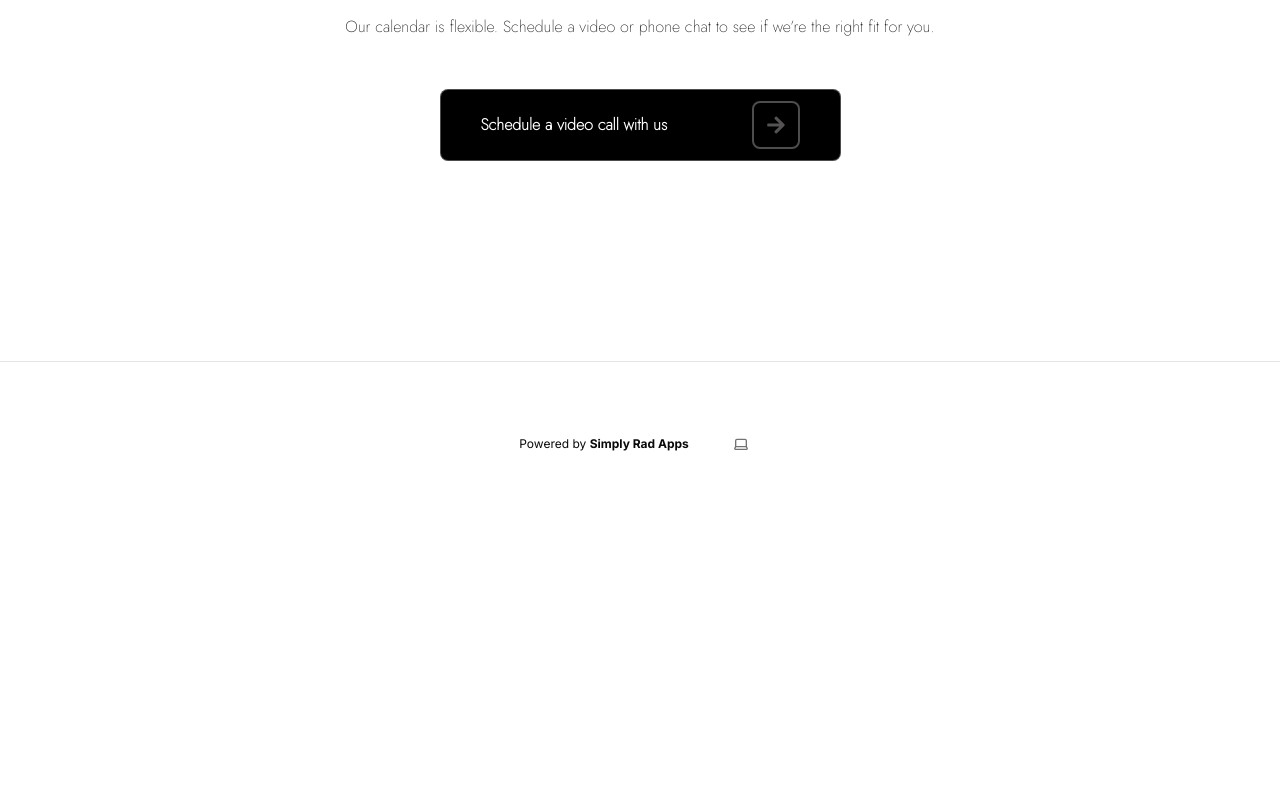
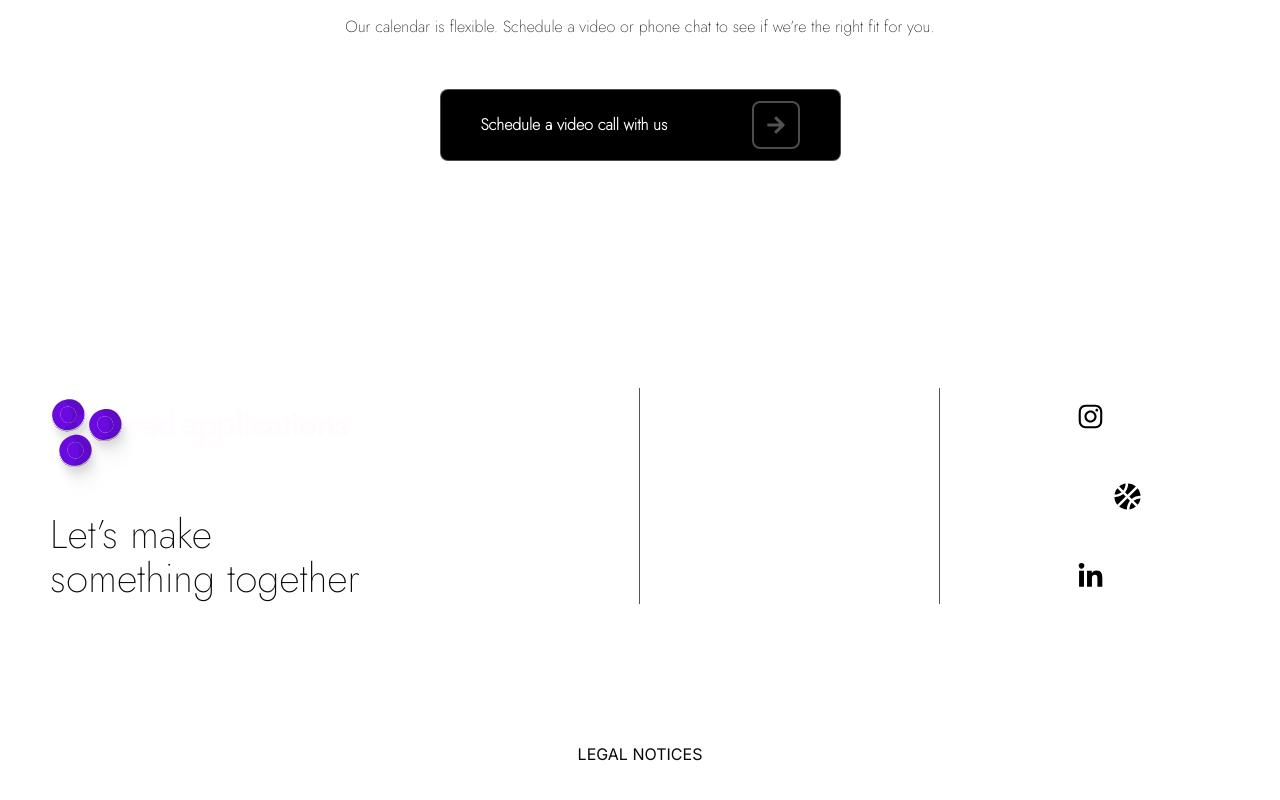
Before and after one commit to SimplyRadAppsAdmin/simply-rad-apps, a Next.js app: page / in a window 1280 px wide. Shown: the part 3742-4542 px from the top of the page. Before the commit the page ends 4268 px from the top, so only its background shows below. Built offline with nearby package versions, Linux system fonts and the light colour scheme.

Commit message:
added footer to home

```diff
--- /dev/null
+++ b/app/home/components/footer.module.css
@@ -0,0 +1,111 @@
+.container {
+  display: flex;
+  flex-direction: column;
+  align-items: center;
+  max-width: 1200px;
+  margin: 50px auto;
+  font-family: "Jost", Arial, sans-serif;
+  position: relative; /* Important for pseudo-elements positioning */
+}
+
+.left h1 {
+  font-size: 40px;
+  line-height: 44px;
+  letter-spacing: 0.25%;
+  margin: 10px;
+  text-align: left;
+}
+
+.container > *:not(:last-child) {
+  position: relative;
+}
+
+.left {
+  text-align: center;
+  flex: 2;
+}
+
+.middle {
+  display: flex;
+  align-items: center;
+  justify-content: space-around;
+  text-align: center;
+  margin: 80px;
+  flex: 1;
+  height: 271px;
+  gap: 100px;
+}
+
+.column {
+  color: #ffffff;
+  gap: 20px;
+  display: flex; /* Enable flexbox */
+  flex-direction: column; /* Stack items vertically */
+  justify-content: space-between; /* Evenly distribute items with space between them */
+  font-weight: 400; /* Correct syntax for font-weight */
+  height: 80%; /* Ensure the column has enough height for spacing */
+}
+
+.column a:hover {
+  color: white;
+}
+
+/* Right Section */
+.right {
+  display: flex;
+  justify-content: center;
+  align-items: center;
+  flex-direction: column;
+  flex: 1;
+  gap: 2rem;
+}
+
+.icon {
+  width: 48px;
+  height: 48px;
+  background-color: white;
+  border-radius: 50%;
+  display: flex;
+  justify-content: center;
+  align-items: center;
+  font-size: 1.25rem;
+  cursor: pointer;
+  color: black;
+}
+
+.icon:hover {
+  background-color: #555;
+}
+
+@media (min-width: 768px) {
+  .container {
+    flex-direction: row;
+    justify-content: space-between;
+  }
+  .column {
+    text-align: right;
+    gap: 0px;
+  }
+  .middle {
+    gap: 0px;
+  }
+  .left {
+    text-align: left;
+  }
+  .middle .column:nth-child(2) {
+    text-align: left; /* Example: align text to the right */
+  }
+  .container > *:not(:last-child)::after {
+    content: "";
+    position: absolute;
+    right: 0;
+    top: 50%;
+    transform: translateY(-50%);
+    height: 216px;
+    width: 1px;
+    background-color: #555;
+  }
+  .middle {
+    margin: 0px;
+  }
+}
--- /dev/null
+++ b/app/home/components/footer.tsx
@@ -0,0 +1,52 @@
+import React from "react";
+import Link from "next/link";
+import styles from "./footer.module.css";
+import { FaBasketballBall, FaInstagram, FaLinkedinIn } from "react-icons/fa";
+
+const Footer: React.FC = () => {
+  return (
+    <footer className={styles.footer}>
+      <div className={styles.container}>
+        {/* Left Section */}
+        <div className={styles.left}>
+          <Link href="/">
+            <img src="/purple_logo.svg" alt="Brand Icon" />
+          </Link>
+          <h1>
+            Let’s make <br />
+            something together
+          </h1>
+        </div>
+
+        {/* Middle Section */}
+        <div className={styles.middle}>
+          <div className={styles.column}>
+            <Link href="/applications">Applications</Link>
+            <Link href="/websites">Websites</Link>
+            <Link href="/consulting">Consulting</Link>
+          </div>
+          <div className={styles.column}>
+            <Link href="/our-work">Our Work</Link>
+            <Link href="/our-story">Our Story</Link>
+            <Link href="/contact">Contact</Link>
+          </div>
+        </div>
+
+        {/* Right Section */}
+        <div className={styles.right}>
+          <div className={styles.icon}>
+            <FaInstagram size={27} />
+          </div>
+          <div className={styles.icon} style={{ marginLeft: "75px" }}>
+            <FaBasketballBall size={27} />
+          </div>
+          <div className={styles.icon}>
+            <FaLinkedinIn size={27} />
+          </div>
+        </div>
+      </div>
+    </footer>
+  );
+};
+
+export default Footer;
--- a/app/home/page.tsx
+++ b/app/home/page.tsx
@@ -4,6 +4,7 @@ import RepeatedSineWave from "@/components/ui/wave-divider";
 import OurBackground from "./components/our_background";
 import ToolBelt from "./components/toolbelt";
 import LetsTalk from "./components/letsTalk";
+import Footer from "./components/footer";
 
 export default async function Home() {
   return (
@@ -61,6 +62,7 @@ export default async function Home() {
         title="Ready to talk? Let’s chat!"
         subtitle="Our calendar is flexible. Schedule a video or phone chat to see if we’re the right fit for you."
       />
+      <Footer />
     </div>
   );
 }
--- a/app/layout.tsx
+++ b/app/layout.tsx
@@ -53,19 +53,22 @@ export default function RootLayout({
               <div>{children}</div>
 
               {/* Footer */}
-              <footer className="w-full flex items-center justify-center border-t mx-auto text-center text-xs gap-8 py-16">
+              <footer className="w-full flex items-center justify-center mx-auto text-center text-xs gap-8 py-16">
                 <p>
-                  Powered by{" "}
                   <a
                     href="https://supabase.com/?utm_source=create-next-app&utm_medium=template&utm_term=nextjs"
                     target="_blank"
-                    className="font-bold hover:underline"
                     rel="noreferrer"
+                    style={{
+                      fontFamily: "Inter",
+                      fontWeight: 300,
+                      fontSize: 16,
+                    }}
                   >
-                    Simply Rad Apps
+                    LEGAL NOTICES
                   </a>
                 </p>
-                <ThemeSwitcher />
+                {/* <ThemeSwitcher /> */}
               </footer>
             </div>
           </main>
```
Also changed, not shown: public/purple_logo.svg (added).
